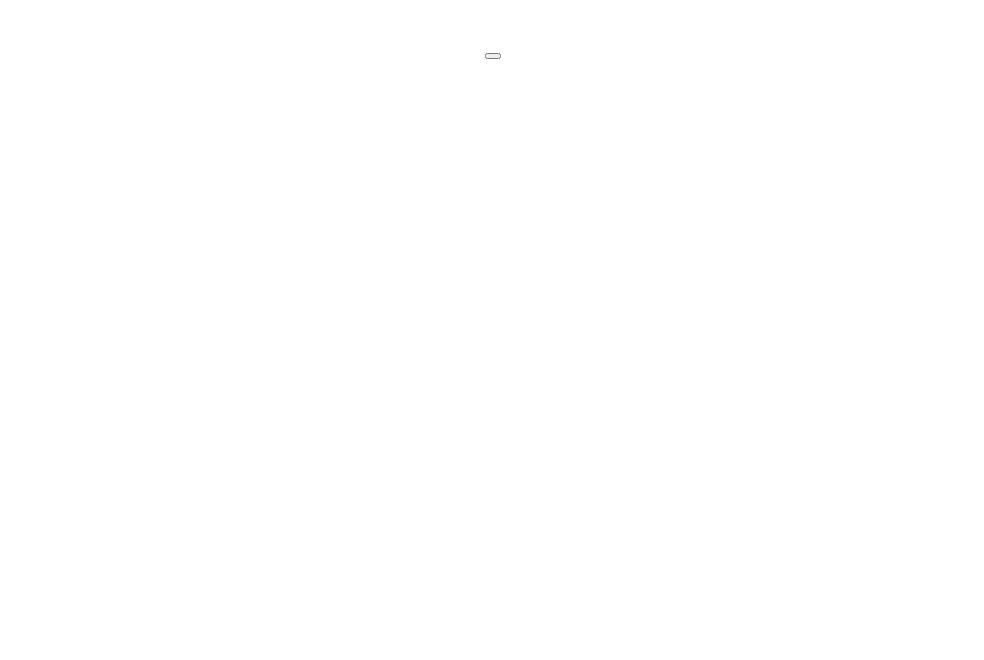
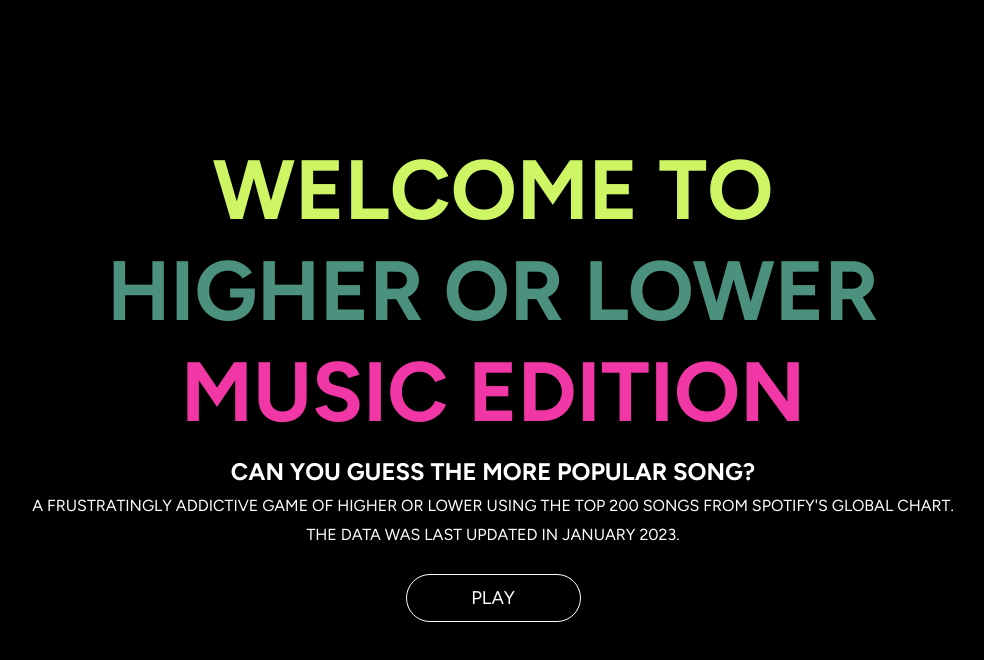
Before and after one commit to ken862734801/higher-or-lower-spotify, a React (Create React App) app in the folder client/: page /#/ in a window 1280 px wide. Shown: the top 660 px of the page, without its empty margins (147-1131 px from the left). Built offline with nearby package versions, Linux system fonts and the light colour scheme.

Commit message:
add styling for the start screen

```diff
--- a/client/src/components/game/game.css
+++ b/client/src/components/game/game.css
@@ -0,0 +1,80 @@
+@import url('https://fonts.googleapis.com/css2?family=Figtree:ital,wght@0,300;0,400;0,500;0,600;0,700;0,800;0,900;1,300;1,400;1,500;1,600;1,700;1,800;1,900&display=swap');
+:root{
+    --black: #000000;
+    --white: #ffffff;
+    --citric: #cdf564;
+    --fuchsia: #f037a5;
+    --spearmint: #4b917d;
+}
+.citric{
+    color:var(--citric);
+}
+.spearmint{
+    color:var(--spearmint);
+}
+.white{
+    color:var(--white);
+}
+.fuschia{
+    color:var(--fuchsia);
+}
+*{
+    font-family: 'Figtree', sans-serif;
+    margin:0;
+    padding:0;
+}
+h1{
+    font-size:5.25em;
+    font-weight: bold;
+    text-transform: uppercase;
+}
+h2{
+    font-size:1.50em;
+    color:white;
+    text-transform: uppercase;
+}
+main{
+    min-height:100vh;
+    background-color:#000000;
+    display:flex;
+    flex-direction: column;
+    justify-content: center;
+}
+.subtitle-container{
+    margin-top:15px;
+    margin-bottom:30px;
+}
+.subtitle-container > p{
+    color:white;
+    text-transform: uppercase;
+    margin-top:20px;
+    /* max-width:650px; */
+    margin: 10px auto;
+}
+.game-container{
+    display:flex;
+    justify-content: center;
+}
+.game-card{
+    margin:10px;
+}
+.button-container{
+    margin-top:20px;
+}
+.button-container > button{
+    border:1px solid white;
+    border-radius:36px;
+    color:white;
+    background-color: #000000;
+    width:175px;
+    margin:0px 10px;
+    padding:12px 0px;
+    font-size:1.15em;
+    text-transform: uppercase;
+    cursor:pointer;
+}
+.button-container > button:hover{
+    background-color: white;
+    color:#000000;
+    transition: 0.2s;
+}
--- a/client/src/components/game/index.jsx
+++ b/client/src/components/game/index.jsx
@@ -28,9 +28,27 @@ function Game(){
             }
             return {firstIndex, secondIndex}
       };
+    function hideStartScreen(){
+
+    }
 
     return (
         <main>
+            <section className="start-container">
+                <div className="title-container">
+                    <h1 className="citric">Welcome to</h1>
+                    <h1 className="spearmint">Higher or Lower</h1>
+                    <h1 className="fuschia">Music Edition</h1>
+                    <div className="subtitle-container">
+                        <h2>Can you guess the more popular song?</h2>
+                        <p>A frustratingly addictive game of higher or lower using the top 200 songs from Spotify's global chart.</p>
+                        <p>The data was last updated in January 2023.</p>
+                    </div>
+                </div>
+                <div className="button-container">
+                    <button onClick={getData}>Play</button>
+                </div>
+            </section>
             <div className="game-container">
                 <div className="game-card">
                     <img src={image_1}></img>
@@ -39,7 +57,7 @@ function Game(){
                     <img src={image_2}></img>
                 </div>
             </div>
-            <button onClick={getData}></button>
+            <div className="end-container"></div>
         </main>
     )
 };
```
